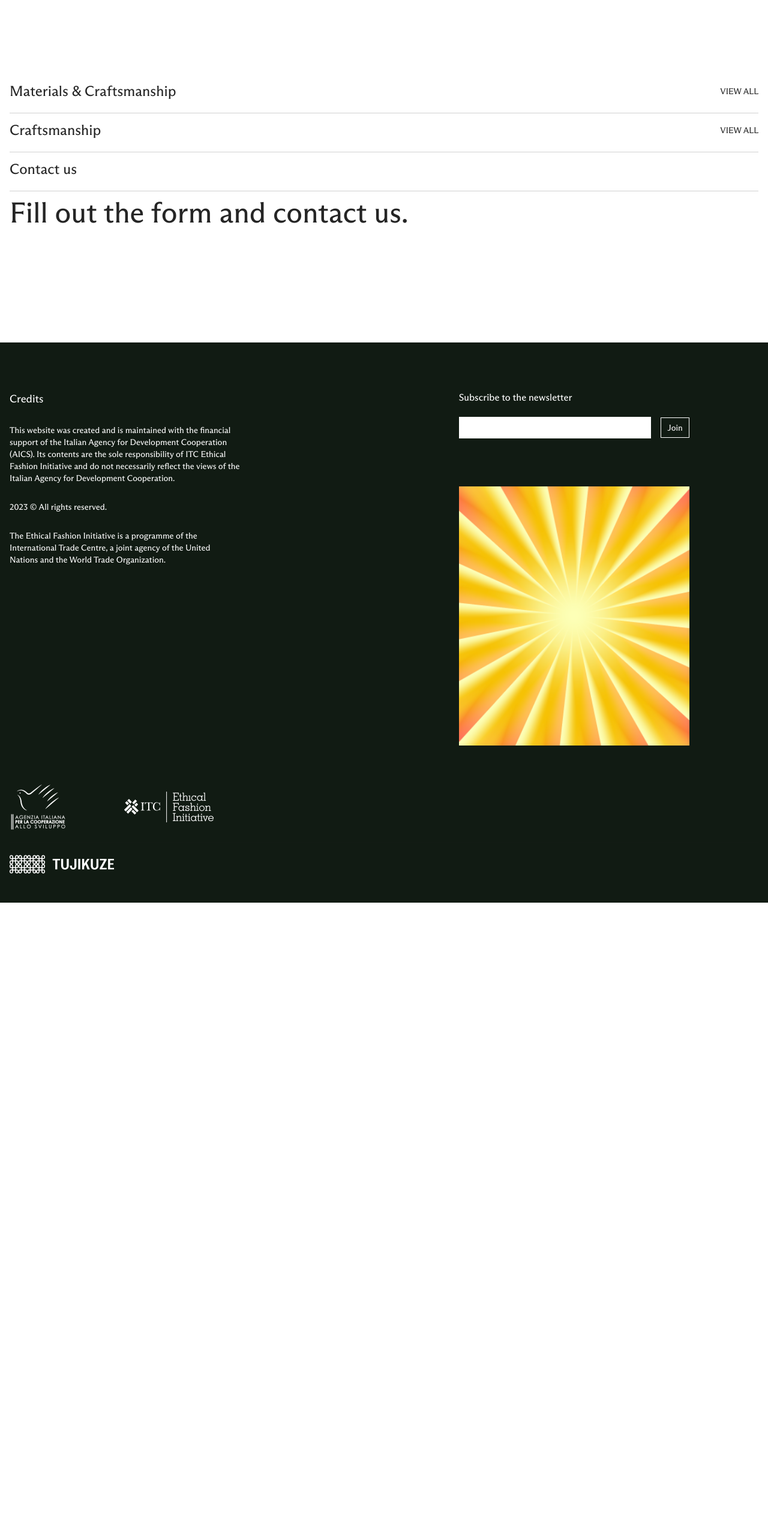
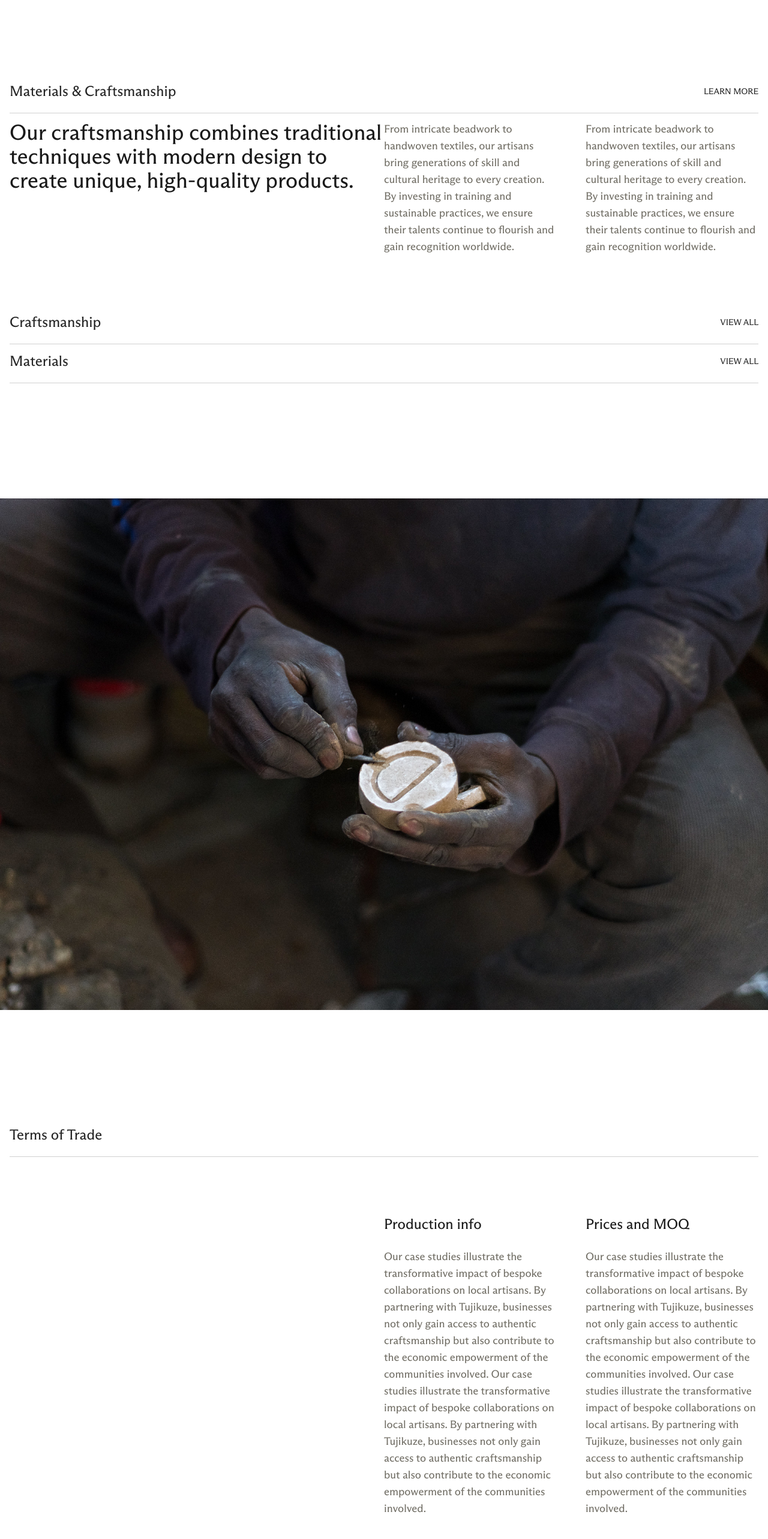
Before and after one commit to GaziRiad/Tujikuze, a Next.js app in the folder nextjs-app/: page /our-offer in a window 1280 px wide. Shown: the part 1200-3766 px from the top of the page at 60% size. Before the commit the page ends 2705 px from the top, so only its background shows below. Built offline with nearby package versions, Linux system fonts and the light colour scheme.

Commit message:
Built our-offer page

```diff
--- a/nextjs-app/app/our-impact/page.js
+++ b/nextjs-app/app/our-impact/page.js
@@ -37,7 +37,7 @@ export default function page() {
       <ESGDeligenceSection />
       <section>
         <SectionHeading title="Case Studies / Impact Reports" href="/" />
-        {/* same as ListItem */}
+        {/* similar to ListItem */}
         <div className="mx-auto mb-14 grid max-w-[1720px] grid-cols-[25fr_75fr] items-start justify-between gap-5 px-4 pb-7 pt-7 lg:mb-48 lg:gap-0">
           <Image
             src={mainImg}
--- a/nextjs-app/app/our-offer/page.js
+++ b/nextjs-app/app/our-offer/page.js
@@ -3,8 +3,64 @@ import Image from "next/image";
 import React from "react";
 
 import imgLarge from "../../public/images/2.jpg";
+import ItemsGridList from "@/components/our-offer/ItemsGridList";
+
+import material1 from "../../public/images/cotton.png";
 import OfferMaterials from "@/components/our-offer/OfferMaterials";
-import OfferCraftsmanship from "@/components/our-offer/OfferCraftsmanship";
+import TermsOfTrade from "@/components/our-offer/TermsOfTrade";
+import Link from "next/link";
+import { GoArrowRight } from "react-icons/go";
+
+const ITEMS = [
+  {
+    img: material1,
+    name: "John Clifford Burns",
+    description:
+      "Unraveling the connection between tradition, design, and craftsmanship. ",
+  },
+  {
+    img: material1,
+    name: "John Clifford Burns",
+    description:
+      "Unraveling the connection between tradition, design, and craftsmanship. ",
+  },
+  {
+    img: material1,
+    name: "John Clifford Burns",
+    description:
+      "Unraveling the connection between tradition, design, and craftsmanship. ",
+  },
+  {
+    img: material1,
+    name: "John Clifford Burns",
+    description:
+      "Unraveling the connection between tradition, design, and craftsmanship. ",
+  },
+  {
+    img: material1,
+    name: "John Clifford Burns",
+    description:
+      "Unraveling the connection between tradition, design, and craftsmanship. ",
+  },
+  {
+    img: material1,
+    name: "John Clifford Burns",
+    description:
+      "Unraveling the connection between tradition, design, and craftsmanship. ",
+  },
+  {
+    img: material1,
+    name: "John Clifford Burns",
+    description:
+      "Unraveling the connection between tradition, design, and craftsmanship. ",
+  },
+  {
+    img: material1,
+    name: "John Clifford Burns",
+    description:
+      "Unraveling the connection between tradition, design, and craftsmanship. ",
+  },
+];
 
 export default function page() {
   return (
@@ -25,8 +81,48 @@ export default function page() {
         />
       </section>
       <OfferMaterials />
-      <OfferCraftsmanship />
-      {/* <OfferCraftsmanship /> This should be repeated and made reusable */}
+      <ItemsGridList title="Craftsmanship" items={ITEMS} />
+      <ItemsGridList title="Materials" items={ITEMS} />
+
+      <Image
+        src={imgLarge}
+        alt="man crafting"
+        className="mb-8 mt-14 w-full object-cover object-center lg:mb-48 lg:mt-48"
+      />
+
+      <TermsOfTrade />
+
+      <section>
+        {/* similar to ListItem */}
+        <div className="mx-auto mb-8 grid max-w-[1720px] grid-cols-[25fr_75fr] items-start justify-between gap-5 px-4 pb-7 pt-7 lg:mb-24 lg:gap-0">
+          <Image
+            src={imgLarge}
+            alt="Our offer"
+            className="h-[138px] w-[94px] object-cover lg:h-[300px] lg:w-[225px]"
+          />
+          <div className="flex items-start justify-between">
+            <div className="flex max-w-[580px] flex-col text-4xl">
+              <p className="text-xl lg:text-4xl">CASE STUDIES</p>
+              <p className="mb-4 text-lg lg:mb-7 lg:text-4xl">
+                Supporting Communities. Driving Sustainability.
+              </p>
+              <div className="group">
+                <Link
+                  href="/"
+                  className="mb-5 flex w-fit items-center gap-1 font-secondary text-sm text-[#1A1A1A] transition-all hover:text-[#726f66]"
+                >
+                  <span>LEARN MORE</span>
+                  <GoArrowRight />
+                </Link>
+                <p className="hidden max-w-md text-lg text-[#726F66] opacity-0 transition-all duration-300 ease-in-out group-hover:opacity-100 lg:block">
+                  Our case studies illustrate the transformative impact of
+                  bespoke collaborations on local artisans.
+                </p>
+              </div>
+            </div>
+          </div>
+        </div>
+      </section>
       <Footer />
     </>
   );
--- /dev/null
+++ b/nextjs-app/components/our-offer/ItemsGridList.jsx
@@ -0,0 +1,34 @@
+import TabSection from "@/lib/hooks/TabSection";
+import React from "react";
+
+import Image from "next/image";
+
+export default function ItemsGridList({ title, items }) {
+  return (
+    <TabSection title={title}>
+      <div className="mx-auto mb-14 mt-8 w-full max-w-[1720px] px-4 lg:mb-48 lg:mt-24">
+        <ul className="grid grid-cols-1 gap-x-3 gap-y-8 lg:grid-cols-4 lg:gap-y-24">
+          {items.map((item, index) => (
+            <li key={index} className="text-dark-600x">
+              <div className="flex gap-5 lg:flex-col">
+                <Image
+                  src={item.img || "/placeholder.svg"}
+                  alt="Material image"
+                  className="mb-4 h-[138px] object-cover lg:h-[601px]"
+                />
+                <div>
+                  <p className="mb-2 font-secondary text-xl sm:text-2xl">
+                    {item.name}
+                  </p>
+                  <p className="max-w-80 text-sm sm:text-base md:text-lg">
+                    {item.description}
+                  </p>
+                </div>
+              </div>
+            </li>
+          ))}
+        </ul>
+      </div>
+    </TabSection>
+  );
+}
--- a/nextjs-app/components/our-offer/OfferCraftsmanship.jsx
+++ /dev/null
@@ -1,86 +0,0 @@
-import TabSection from "@/lib/hooks/TabSection";
-import React from "react";
-
-import material1 from "../../public/images/cotton.png";
-import Image from "next/image";
-
-const CRAFTS = [
-  {
-    img: material1,
-    name: "John Clifford Burns",
-    description:
-      "Unraveling the connection between tradition, design, and craftsmanship. ",
-  },
-  {
-    img: material1,
-    name: "John Clifford Burns",
-    description:
-      "Unraveling the connection between tradition, design, and craftsmanship. ",
-  },
-  {
-    img: material1,
-    name: "John Clifford Burns",
-    description:
-      "Unraveling the connection between tradition, design, and craftsmanship. ",
-  },
-  {
-    img: material1,
-    name: "John Clifford Burns",
-    description:
-      "Unraveling the connection between tradition, design, and craftsmanship. ",
-  },
-  {
-    img: material1,
-    name: "John Clifford Burns",
-    description:
-      "Unraveling the connection between tradition, design, and craftsmanship. ",
-  },
-  {
-    img: material1,
-    name: "John Clifford Burns",
-    description:
-      "Unraveling the connection between tradition, design, and craftsmanship. ",
-  },
-  {
-    img: material1,
-    name: "John Clifford Burns",
-    description:
-      "Unraveling the connection between tradition, design, and craftsmanship. ",
-  },
-  {
-    img: material1,
-    name: "John Clifford Burns",
-    description:
-      "Unraveling the connection between tradition, design, and craftsmanship. ",
-  },
-];
-
-export default function OfferCraftsmanship() {
-  return (
-    <TabSection title="Craftsmanship">
-      <div className="mx-auto mb-14 mt-8 w-full max-w-[1720px] px-4 lg:mb-48 lg:mt-24">
-        <ul className="grid grid-cols-1 gap-x-3 gap-y-8 lg:grid-cols-4 lg:gap-y-24">
-          {CRAFTS.map((item, index) => (
-            <li key={index} className="text-dark-600x">
-              <div className="flex gap-5 lg:flex-col">
-                <Image
-                  src={item.img || "/placeholder.svg"}
-                  alt="Material image"
-                  className="mb-4 h-[138px] object-cover lg:h-[601px]"
-                />
-                <div>
-                  <p className="mb-2 font-secondary text-xl sm:text-2xl">
-                    {item.name}
-                  </p>
-                  <p className="max-w-80 text-sm sm:text-base md:text-lg">
-                    {item.description}
-                  </p>
-                </div>
-              </div>
-            </li>
-          ))}
-        </ul>
-      </div>
-    </TabSection>
-  );
-}
--- a/nextjs-app/components/our-offer/OfferMaterials.jsx
+++ b/nextjs-app/components/our-offer/OfferMaterials.jsx
@@ -1,9 +1,10 @@
-import TabSection from "@/lib/hooks/TabSection";
 import React from "react";
+import SectionHeading from "../SectionHeading";
 
 export default function OfferMaterials() {
   return (
-    <TabSection title="Materials & Craftsmanship">
+    <section>
+      <SectionHeading title="Materials & Craftsmanship" href="/" />
       <div className="mx-auto mb-11 grid max-w-[1720px] grid-cols-1 gap-5 px-4 lg:mb-24 lg:grid-cols-2 lg:gap-0">
         <p className="max-w-[648px] text-lg text-dark-600 lg:text-4xl">
           Our craftsmanship combines traditional techniques with modern design
@@ -24,6 +25,6 @@ export default function OfferMaterials() {
           </p>
         </div>
       </div>
-    </TabSection>
+    </section>
   );
 }
--- /dev/null
+++ b/nextjs-app/components/our-offer/TermsOfTrade.jsx
@@ -0,0 +1,51 @@
+import React from "react";
+import SectionHeading from "../SectionHeading";
+import Image from "next/image";
+
+import imgLarge from "../../public/images/2.jpg";
+
+const infoData = [
+  {
+    title: "Production info",
+    text: "Our case studies illustrate the transformative impact of bespoke collaborations on local artisans. By partnering with Tujikuze, businesses not only gain access to authentic craftsmanship but also contribute to the economic empowerment of the communities involved. Our case studies illustrate the transformative impact of bespoke collaborations on local artisans. By partnering with Tujikuze, businesses not only gain access to authentic craftsmanship but also contribute to the economic empowerment of the communities involved.",
+  },
+  {
+    title: "Prices and MOQ",
+    text: "Our case studies illustrate the transformative impact of bespoke collaborations on local artisans. By partnering with Tujikuze, businesses not only gain access to authentic craftsmanship but also contribute to the economic empowerment of the communities involved. Our case studies illustrate the transformative impact of bespoke collaborations on local artisans. By partnering with Tujikuze, businesses not only gain access to authentic craftsmanship but also contribute to the economic empowerment of the communities involved.",
+  },
+];
+
+export default function TermsOfTrade() {
+  return (
+    <section className="mx-auto max-w-[1720px]">
+      <SectionHeading title="Terms of Trade" />
+      <div className="mb-8 mt-8 grid grid-cols-1 gap-5 px-4 lg:mb-24 lg:mt-24 lg:grid-cols-2 lg:gap-0">
+        <div className="max-w-[648px]"></div>
+        <ul className="grid grid-cols-1 items-start text-lg text-dark-400 lg:grid-cols-2 lg:gap-12">
+          {infoData.map((item, index) => (
+            <li key={index} className="lg:basis-1/3 xl:basis-1/4">
+              <p className="mb-6 text-2xl text-dark-600">{item.title}</p>
+              <p className="text-lg">{item.text}</p>
+            </li>
+          ))}
+        </ul>
+      </div>
+      <Image
+        src={imgLarge}
+        alt="man crafting"
+        className="mb-8 ml-auto aspect-square w-full object-cover object-center lg:mb-24 lg:w-1/2"
+      />
+      <div className="mb-24 grid grid-cols-1 gap-5 px-4 lg:mb-48 lg:grid-cols-2 lg:gap-0">
+        <div className="max-w-[648px]"></div>
+        <ul className="grid grid-cols-1 items-start text-lg text-dark-400 lg:grid-cols-2 lg:gap-12">
+          {infoData.map((item, index) => (
+            <li key={index} className="lg:basis-1/3 xl:basis-1/4">
+              <p className="mb-6 text-2xl text-dark-600">{item.title}</p>
+              <p className="text-lg">{item.text}</p>
+            </li>
+          ))}
+        </ul>
+      </div>
+    </section>
+  );
+}
```
